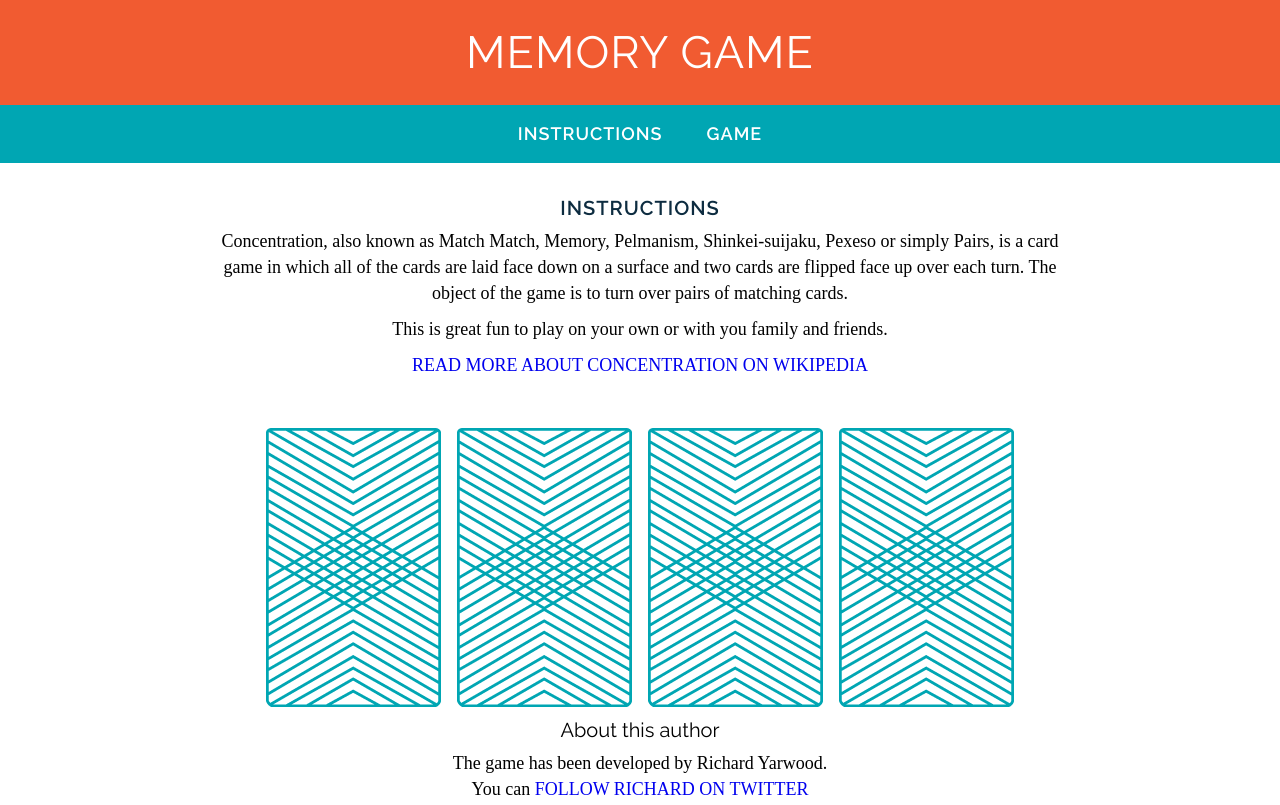
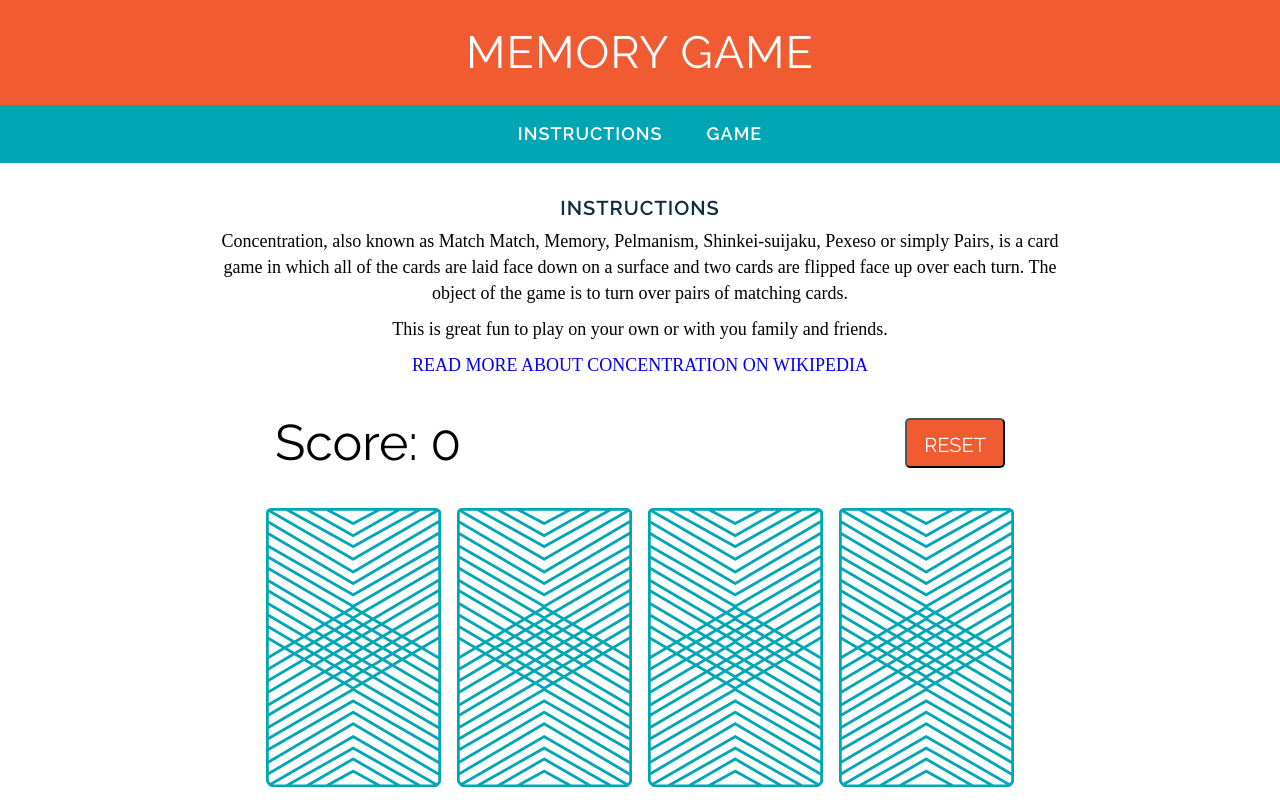
Before and after one commit to richyarwood/wdi-fundamentals-memorygame, a plain HTML site: page memory-game/index.html in a window 1280 px wide. Shown: the top 805 px of the page. Drawn offline with Linux system fonts and the light colour scheme; a web font is replaced by a local one.

Commit message:
Added reset and score

```diff
--- a/memory-game/css/style.css
+++ b/memory-game/css/style.css
@@ -60,7 +60,7 @@ h2 {
 h3 {
 	font-family: Raleway, sans serif;
 	font-size: 20px;
-	margin-top: 10px;
+	margin-top: 30px;
 }
 
 p {
@@ -105,3 +105,30 @@ font-size: 0;
 	color: #F15B31;
 	font-weight: 700;
 }
+
+.reset-score {
+	padding: 0 60px;
+	margin-top: 40px;
+}
+
+.score {
+	float: left;
+	font-family: Raleway, sans serif;
+	font-size: 50px;
+}
+
+.reset-button {
+	height: 50px;
+	width: 100px;
+	font-family: Raleway, sans serif;
+	font-size: 20px;
+	line-height: 49px;
+	background-color: #F15B31;
+	float: right;
+	border-radius: 5px;
+	color: #ffffff;
+}
+
+.reset-button:focus {
+	outline: none;
+}
--- a/memory-game/index.html
+++ b/memory-game/index.html
@@ -19,7 +19,13 @@
 				<p>This is great fun to play on your own or with you family and friends.</p>
 				<p><a href="https://en.wikipedia.org/wiki/Concentration_(game)">Read more about Concentration on wikipedia</a></p>
 
-				<div id="game-board" class="board clearfix"></div>
+				<div class="reset-score clearfix">
+					<div class="score" id="score">Score: 0</div>
+					<button id="reset" class="reset-button">RESET</button>
+				</div>
+
+				<div id="game-board" class="board"></div>
+
 
 				<h3>About this author</h3>
 				<p>The game has been developed by Richard Yarwood.<br>
--- a/memory-game/js/main.js
+++ b/memory-game/js/main.js
@@ -24,7 +24,9 @@ var cards = [
 
 var cardsInPlay = [];
 
-var createBoard = function () {
+//Createboard function
+
+var createBoard = function() {
 	for (var i = 0; i < cards.length; i++) {
 		var cardElement = document.createElement('img');
 		cardElement.setAttribute('src', 'images/back.png');
@@ -32,7 +34,32 @@ var createBoard = function () {
 		cardElement.addEventListener('click', flipCard);
 		document.getElementById('game-board').appendChild(cardElement);
 	}
-}
+};
+
+
+/*
+Reset game function. Iterates through the
+cards and resets the img src back to the
+original image.
+
+Also clears the cardsInPlay array otherwise it breaks
+the checkForMatch() function as the array keeps adding.
+*/
+
+var resetGame = function() {
+
+	for (var i = 0; i < cards.length; i++) {
+		var resetCards = document.getElementsByTagName('img')[i];
+		resetCards.setAttribute('src', 'images/back.png');
+		cardsInPlay = [];
+		}
+	};
+
+document.getElementById('reset').addEventListener('click', resetGame);
+
+
+//Flipcard function
+
 
 var flipCard = function() {
 	var cardId = this.getAttribute('id');
@@ -48,16 +75,21 @@ var flipCard = function() {
 //Add in a reset button
 //Keep track of the users score
 
+var score = 0;
+
 var checkForMatch = function() {
-
 	if (cardsInPlay.length === 2) {
-
 		if (cardsInPlay[0] ===  cardsInPlay[1]) {
 			alert("You found a match");
+			score += 1;
+			document.getElementById('score').innerHTML = "Score: " + score;
 		} else {
 			alert("Sorry, try again");
+			score = score - 1;
+			document.getElementById('score').innerHTML = "Score: " + score;
 		};
 	};
 };
 
+
 createBoard();
```
